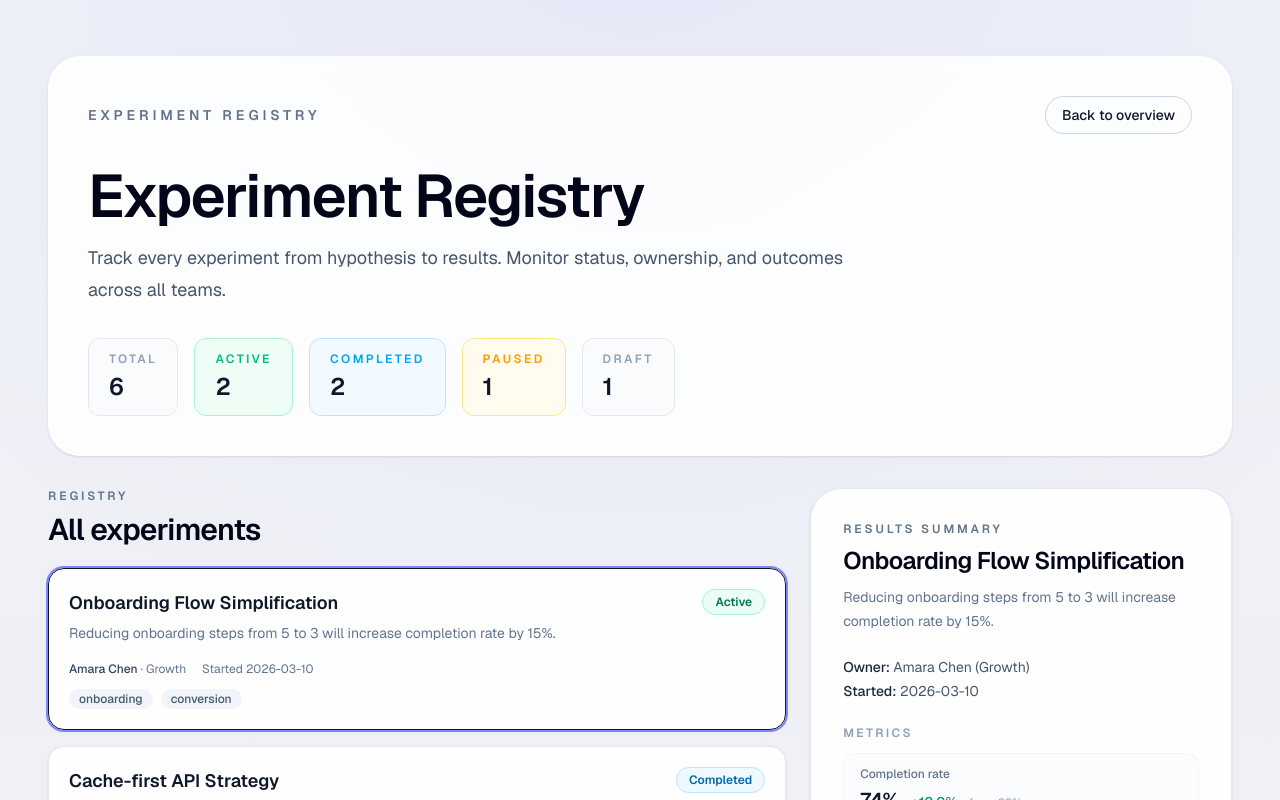
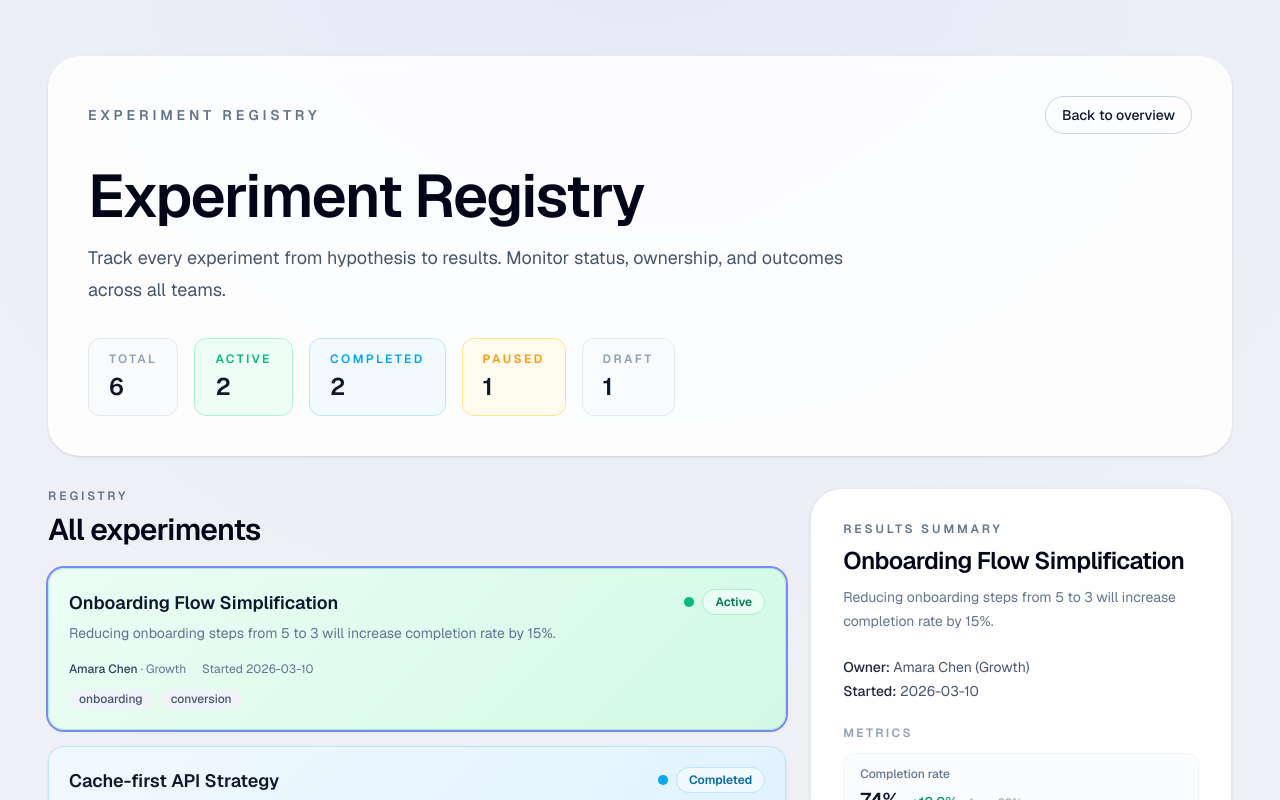
Before and after one commit to iamasx/api-test, a Next.js app: page /experiment-registry in a window 1280 px wide. Shown: the top 800 px of the page. Built offline with nearby package versions, Linux system fonts and the light colour scheme.

Commit message:
feat: add status-specific card styles and visual indicators
Apply gradient backgrounds per experiment status and add colored dot
indicators alongside badges for clearer visual hierarchy.

Co-Authored-By: Claude Opus 4.6 (1M context) <noreply@anthropic.com>

```diff
--- a/src/app/experiment-registry/_components/experiment-registry-shell.tsx
+++ b/src/app/experiment-registry/_components/experiment-registry-shell.tsx
@@ -3,10 +3,24 @@
 import { useState } from "react";
 import Link from "next/link";
 
-import type { ExperimentView, RegistryView } from "../_lib/experiment-registry-data";
+import type { ExperimentStatus, ExperimentView, RegistryView } from "../_lib/experiment-registry-data";
 import { StatusBadge } from "./status-badge";
 import { ResultsSummaryPanel } from "./results-summary-panel";
 import styles from "../experiment-registry.module.css";
+
+const statusCardStyle: Record<ExperimentStatus, string> = {
+  active: styles.statusActive,
+  paused: styles.statusPaused,
+  completed: styles.statusCompleted,
+  draft: styles.statusDraft,
+};
+
+const statusDotColor: Record<ExperimentStatus, string> = {
+  active: "bg-emerald-500",
+  paused: "bg-amber-500",
+  completed: "bg-sky-500",
+  draft: "bg-slate-400",
+};
 
 export function ExperimentRegistryShell({ view }: { view: RegistryView }) {
   const [selectedId, setSelectedId] = useState<string>(
@@ -127,8 +141,8 @@ function ExperimentCard({
   return (
     <article
       role="listitem"
-      className={`${styles.card} cursor-pointer rounded-2xl border bg-white/90 p-5 shadow-sm backdrop-blur transition hover:shadow-md ${
-        isSelected ? "ring-2 ring-indigo-400" : "border-slate-200"
+      className={`${styles.card} ${statusCardStyle[experiment.status]} cursor-pointer rounded-2xl border p-5 shadow-sm backdrop-blur transition hover:shadow-md ${
+        isSelected ? "ring-2 ring-indigo-400" : ""
       }`}
       onClick={onSelect}
       onKeyDown={(e) => {
@@ -146,7 +160,10 @@ function ExperimentCard({
             {experiment.hypothesis}
           </p>
         </div>
-        <StatusBadge status={experiment.status} />
+        <div className="flex items-center gap-2">
+          <span className={`inline-block h-2.5 w-2.5 rounded-full ${statusDotColor[experiment.status]}`} />
+          <StatusBadge status={experiment.status} />
+        </div>
       </div>
 
       <div className="mt-4 flex flex-wrap items-center gap-4 text-xs text-slate-500">
```
